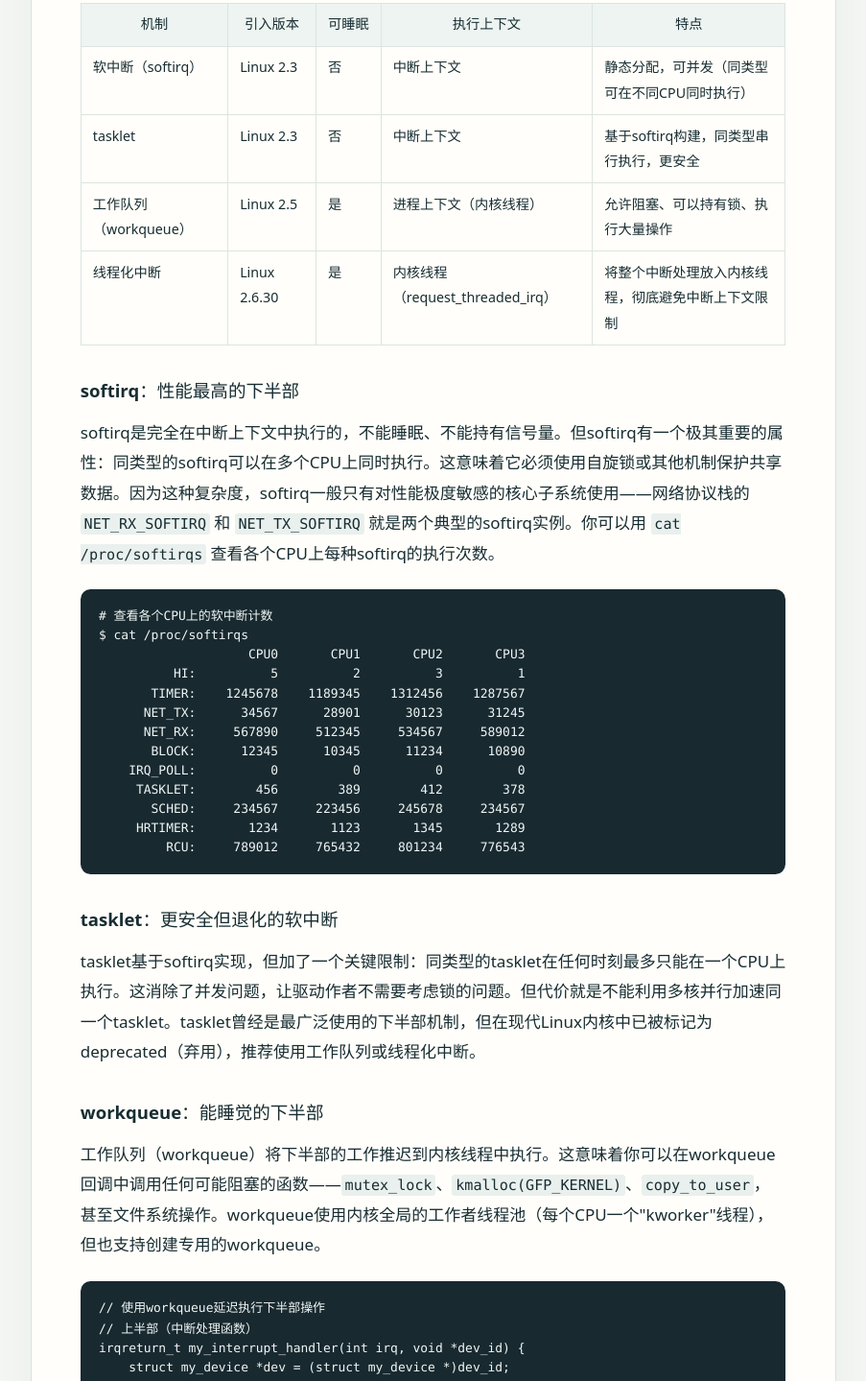
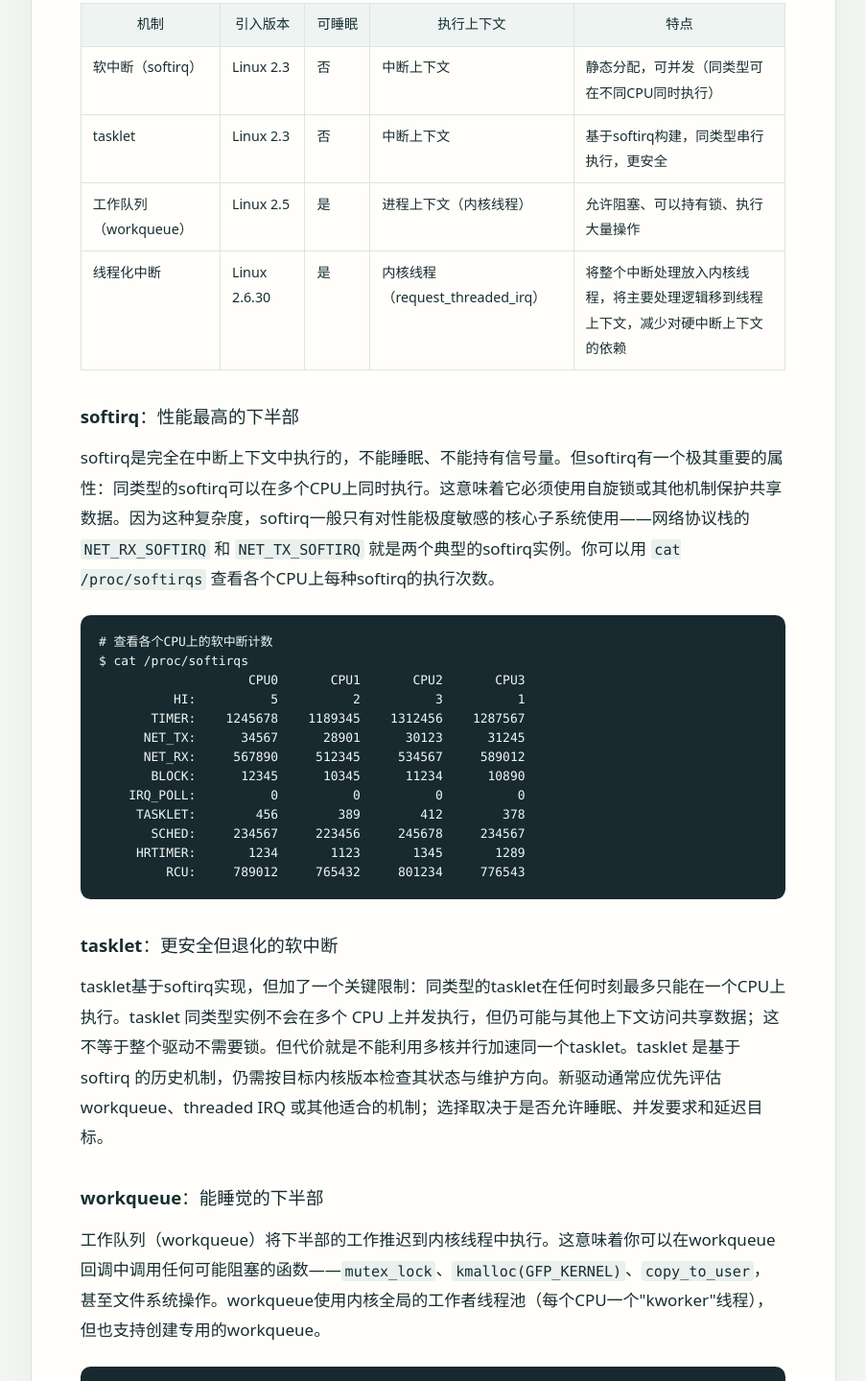
Before and after one commit to 1998x-stack/operating-system-tutorial, a website: page 17.html in a window 1280 px wide. Shown: the part 1801-3240 px from the top of the page at 96% size, without its empty margins (329-1232 px from the left). Drawn offline with Linux system fonts and the light colour scheme.

Commit message:
audit: correct current Linux API and implementation claims

```diff
--- a/17.html
+++ b/17.html
@@ -72,7 +72,7 @@
             <tr><td>软中断（softirq）</td><td>Linux 2.3</td><td>否</td><td>中断上下文</td><td>静态分配，可并发（同类型可在不同CPU同时执行）</td></tr>
             <tr><td>tasklet</td><td>Linux 2.3</td><td>否</td><td>中断上下文</td><td>基于softirq构建，同类型串行执行，更安全</td></tr>
             <tr><td>工作队列（workqueue）</td><td>Linux 2.5</td><td>是</td><td>进程上下文（内核线程）</td><td>允许阻塞、可以持有锁、执行大量操作</td></tr>
-            <tr><td>线程化中断</td><td>Linux 2.6.30</td><td>是</td><td>内核线程（request_threaded_irq）</td><td>将整个中断处理放入内核线程，彻底避免中断上下文限制</td></tr>
+            <tr><td>线程化中断</td><td>Linux 2.6.30</td><td>是</td><td>内核线程（request_threaded_irq）</td><td>将整个中断处理放入内核线程，将主要处理逻辑移到线程上下文，减少对硬中断上下文的依赖</td></tr>
         </table>
 
         <h3>softirq：性能最高的下半部</h3>
@@ -93,7 +93,7 @@ $ cat /proc/softirqs
          RCU:     789012     765432     801234     776543</code></pre>
 
         <h3>tasklet：更安全但退化的软中断</h3>
-        <p>tasklet基于softirq实现，但加了一个关键限制：同类型的tasklet在任何时刻最多只能在一个CPU上执行。这消除了并发问题，让驱动作者不需要考虑锁的问题。但代价就是不能利用多核并行加速同一个tasklet。tasklet曾经是最广泛使用的下半部机制，但在现代Linux内核中已被标记为deprecated（弃用），推荐使用工作队列或线程化中断。</p>
+        <p>tasklet基于softirq实现，但加了一个关键限制：同类型的tasklet在任何时刻最多只能在一个CPU上执行。tasklet 同类型实例不会在多个 CPU 上并发执行，但仍可能与其他上下文访问共享数据；这不等于整个驱动不需要锁。但代价就是不能利用多核并行加速同一个tasklet。tasklet 是基于 softirq 的历史机制，仍需按目标内核版本检查其状态与维护方向。新驱动通常应优先评估 workqueue、threaded IRQ 或其他适合的机制；选择取决于是否允许睡眠、并发要求和延迟目标。</p>
 
         <h3>workqueue：能睡觉的下半部</h3>
         <p>工作队列（workqueue）将下半部的工作推迟到内核线程中执行。这意味着你可以在workqueue回调中调用任何可能阻塞的函数——<code>mutex_lock</code>、<code>kmalloc(GFP_KERNEL)</code>、<code>copy_to_user</code>，甚至文件系统操作。workqueue使用内核全局的工作者线程池（每个CPU一个"kworker"线程），但也支持创建专用的workqueue。</p>
@@ -125,7 +125,7 @@ void my_work_handler(struct work_struct *work) {
         <h3>线程化中断：最新最通用的方案</h3>
         <p>从Linux 2.6.30开始，<code>request_threaded_irq()</code> 允许将整个中断处理（包括上半部）放在一个内核线程中。你提供一个"上半部"函数（在中断上下文中执行，return IRQ_WAKE_THREAD 时唤醒线程），和一个"thread_fn"（在进程上下文中执行）。如果你不需要在真正的上半部做任何紧急操作，可以传入 <code>IRQF_ONESHOT</code> 标志让内核自动管理中断屏蔽——线程化中断会在执行期间自动屏蔽该中断线，执行完成后重新使能。</p>
 
-        <p>线程化中断已成为新驱动开发的首选方案，因为它在不牺牲太多性能的前提下极大地简化了驱动逻辑。事实上，PREEMPT_RT实时内核将所有中断都强制线程化了——这引出了我们后面的话题。</p>
+        <p>线程化中断适合需要在可调度上下文中完成主要处理的设备，但并非所有驱动都应默认采用；性能与延迟需实测。在 PREEMPT_RT 下，大多数中断会被强制线程化，但 IRQF_NO_THREAD、IRQF_PERCPU 等特定中断类型存在例外，具体以当前内核实时文档为准。</p>
 
         <h2 id="section-03">三、中断亲和性与CPU绑定</h2>
 
```
